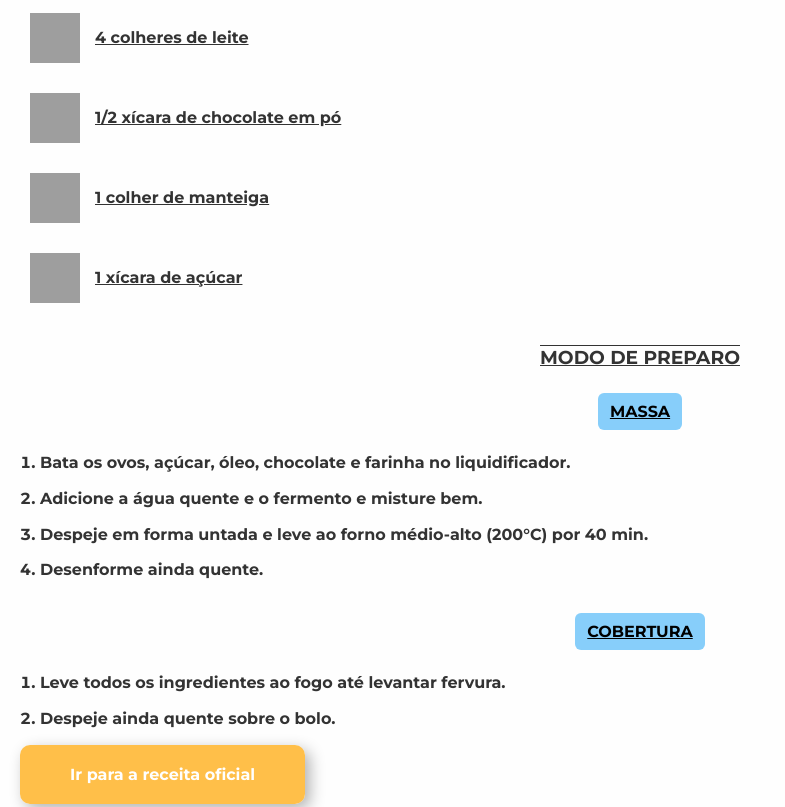
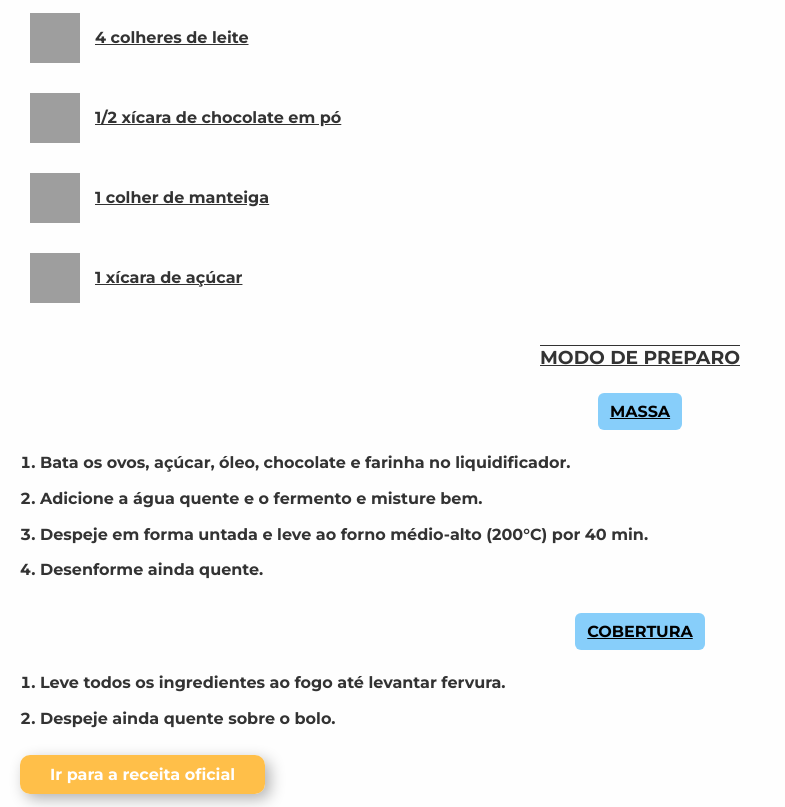
Before and after one commit to pedro2506/receita, a plain HTML site: page index.html in a window 1280 px wide. Shown: the part 2011-2818 px from the top of the page, without its empty margins (0-785 px from the left). Drawn offline with Linux system fonts and the light colour scheme; grey boxes are pictures that could not be loaded.

Commit message:
Atualizar o style.css

```diff
--- a/style.css
+++ b/style.css
@@ -118,9 +118,9 @@ a {
   text-decoration: none;
   color: white;
   background-color: #ffbf49;
-  padding: 20px 50px;
+  padding: 10px 30px;
   border-radius: 10px;
   font-weight: bold;
-  margin-top: 200px;
+  margin-top: 100px;
   box-shadow: 5px 5px 15px rgba(0, 0, 0, 0.3);
 }
```
